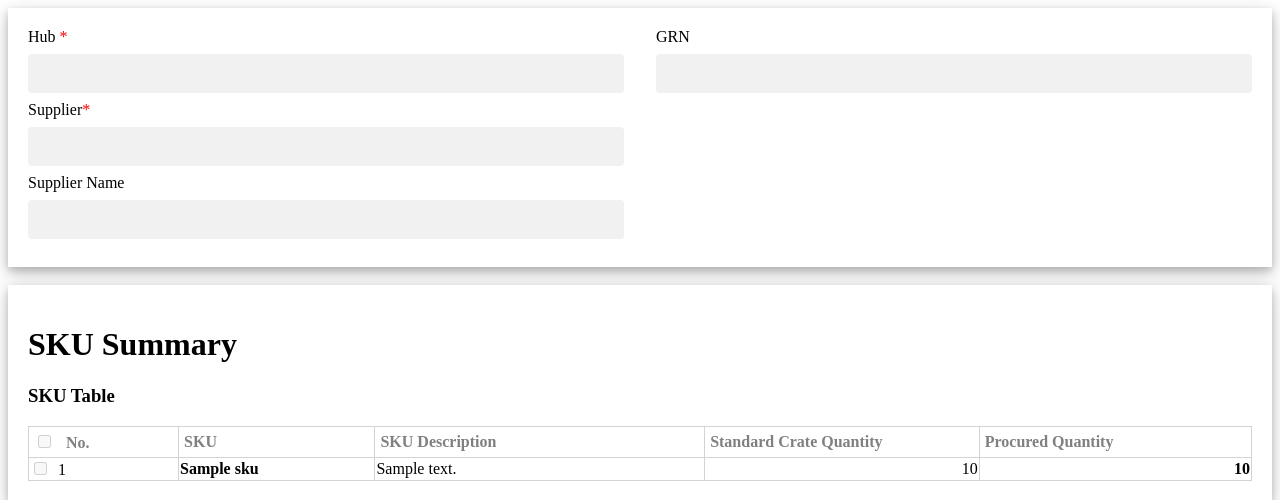
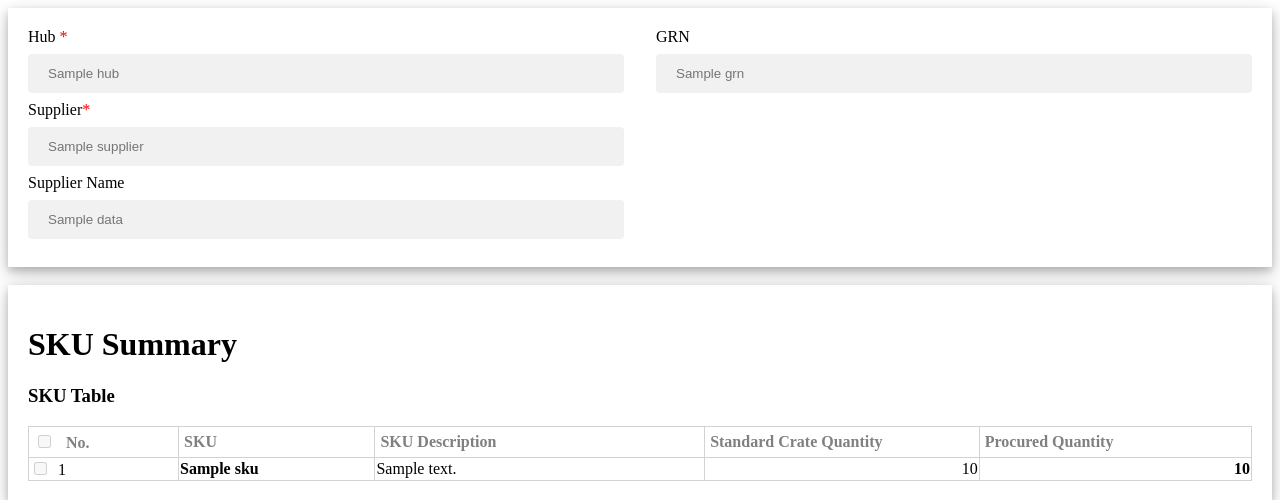
Before and after one commit to SURJEET3010/JInjaUI, a Python web app: template template/JinjaUI.html in a window 1280 px wide. Shown: the top 500 px of the page. Run offline with Jinja, Linux system fonts and the light colour scheme; the template is opened without the code that fills it: most values are stand-ins (such as "Sample title", 1, 10 or a date in 2020).

Commit message:
Update JinjaUI.html

```diff
--- a/template/JinjaUI.html
+++ b/template/JinjaUI.html
@@ -62,19 +62,19 @@ th { padding : 5px;
 
   <div id ="box">
         <div>
-            <label >Hub <span style="color:red" required>*</span></label>
-            <input type="text" required>
+            <label >Hub <span style="color:red">*</span></label>
+            <input type="text" required placeholder="{{ data['hub'] }}">
 
-            <label>Supplier<span style="color:red" required>*</span></label>
-            <input type="text" required>
+            <label>Supplier<span style="color:red">*</span></label>
+            <input type="text" placeholder = "{{ data['supplier'] }}"required>
 
             <label>Supplier Name </label>
-            <input type="text">
+            <input type="text" placeholder="{{ data['supplier_name'] }}">
         </div>
 
         <div>
             <label > GRN</label>
-            <input type="text">
+            <input type="text" placeholder="{{ data['grn'] }}">
         </div>
    </div>
 
```
